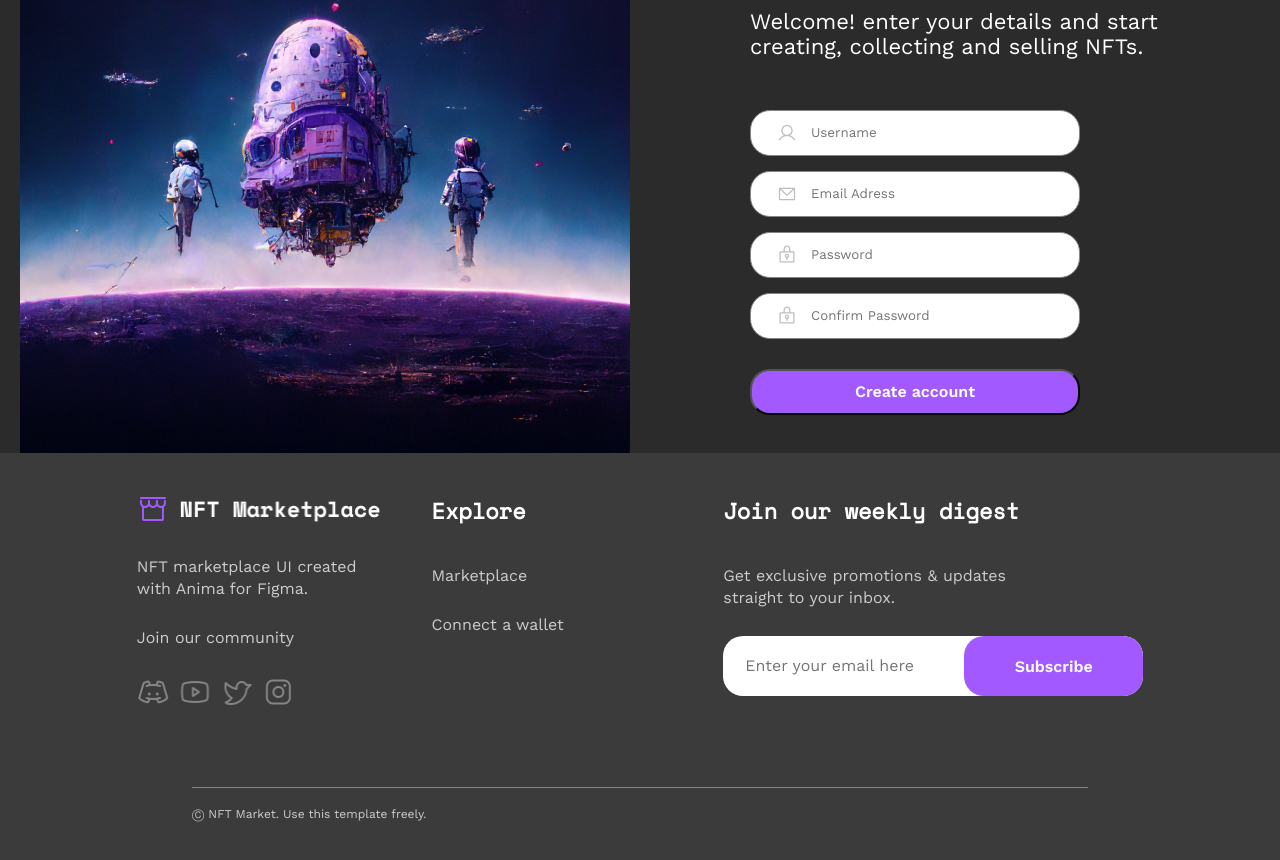
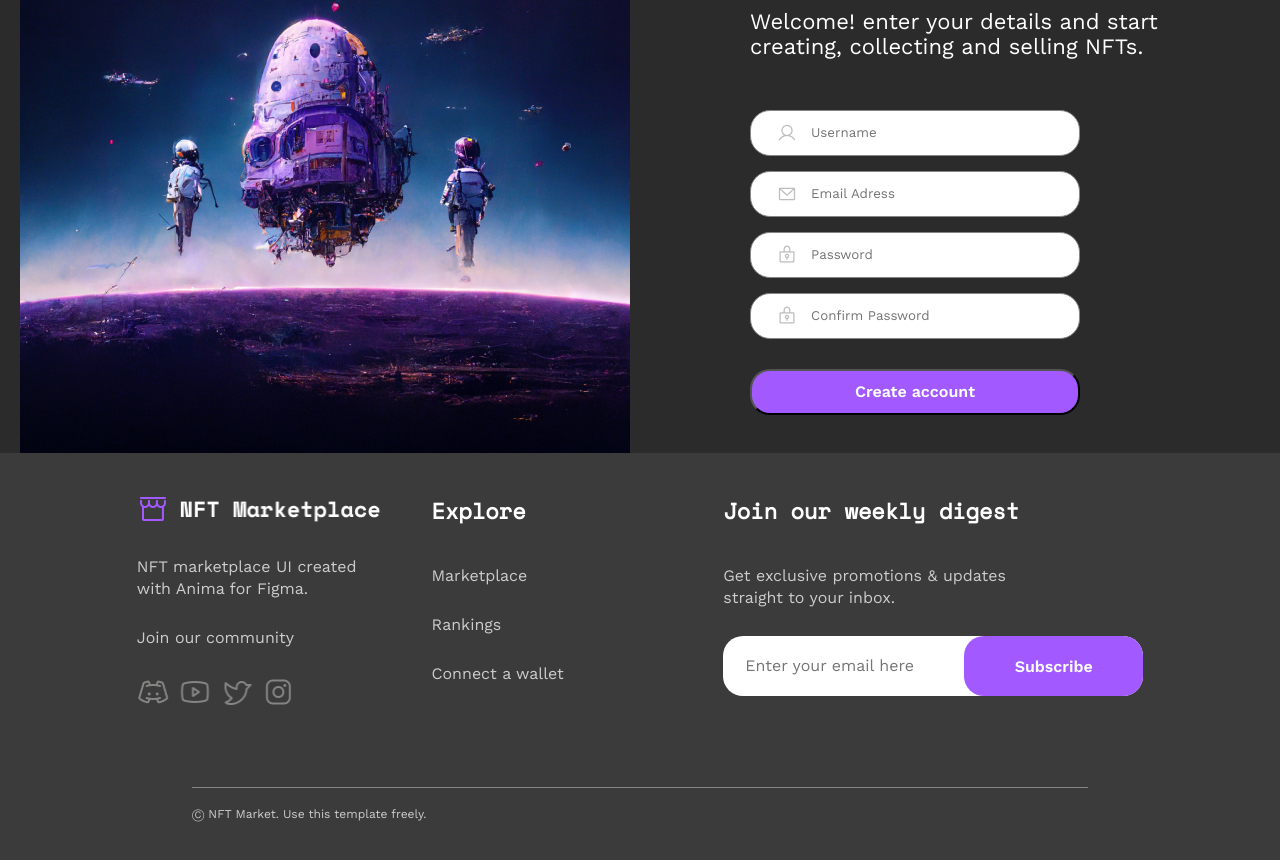
Before and after one commit to UglyDuck69/NFT, a plain HTML site: page index.html in a window 1280 px wide. Shown: the part 338-1198 px from the top of the page. Drawn offline with Linux system fonts and the light colour scheme.

Commit message:
Update index.html

```diff
--- a/index.html
+++ b/index.html
@@ -73,6 +73,9 @@
                     Marketplace
                 </h5>
                 <h5 class="h4">
+                    Rankings
+                </h5>
+                <h5 class="h4">
                     Connect a wallet
                 </h5>
             </div>
```
